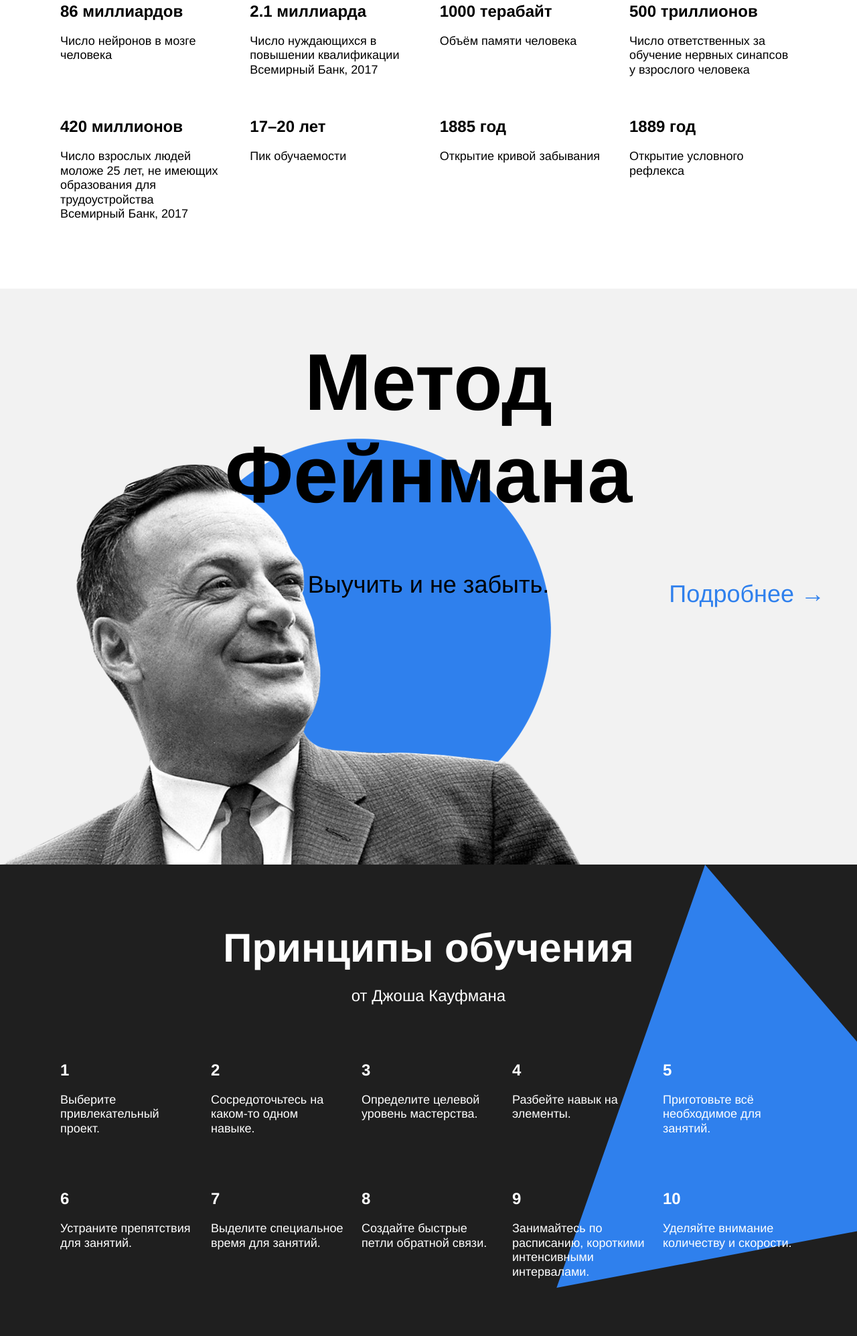
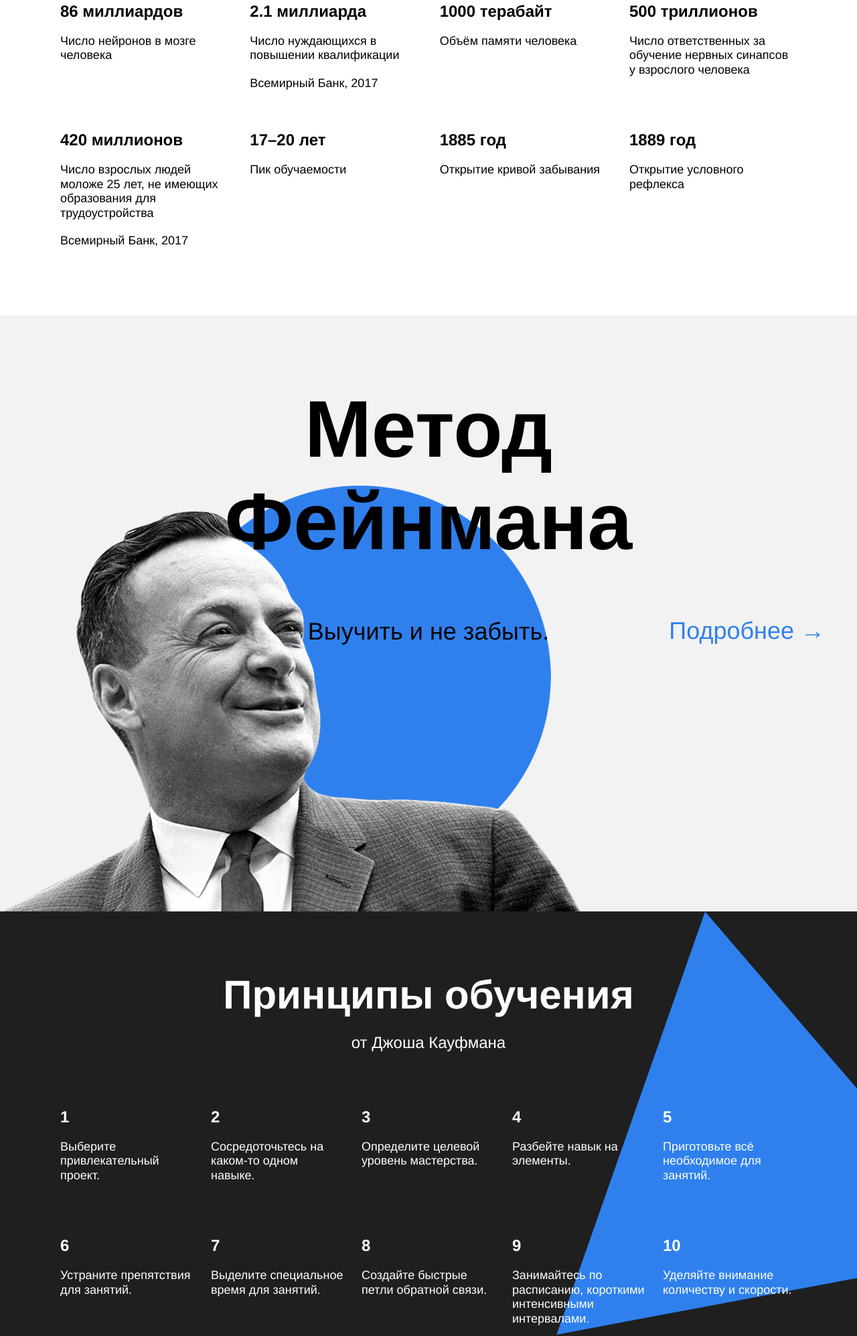
Before and after one commit to iponamareva/how-to-learn, a plain HTML site: page index.html in a window 1280 px wide. Shown: the part 1536-3531 px from the top of the page at 67% size. Drawn offline with Linux system fonts and the light colour scheme.

Commit message:
project 3rd commit

```diff
--- a/index.html
+++ b/index.html
@@ -66,78 +66,78 @@
             <h3 class="table__heading">
               86 миллиардов
             </h3>
-            <div class="table__text">
+            <p class="table__text">
               Число нейронов в мозге человека
-            </div>
+            </p>
           </div>
 
-          <div class="table__cell">
+          <div class="table__cell"> <!-- отступ -->
             <h3 class="table__heading">
               2.1 миллиарда
             </h3>
-            <div class="table__text">
+            <p class="table__text">
               Число нуждающихся в повышении квалификации
-            </div>
-            <div class="table__text">
+            </p>
+            <p class="table__text">
               Всемирный Банк, 2017
-            </div>
+            </p>
           </div>
 
           <div class="table__cell">
             <h3 class="table__heading">
               1000 терабайт
             </h3>
-            <div class="table__text">
+            <p class="table__text">
               Объём памяти человека
-            </div>
+            </p>
           </div>
 
           <div class="table__cell">
             <h3 class="table__heading">
               500 триллионов
             </h3>
-            <div class="table__text">
+            <p class="table__text">
               Число ответственных за обучение нервных синапсов у взрослого человека
-            </div>
+            </p>
           </div>
 
           <div class="table__cell">
-            <h3 class="table__heading">
+            <h3 class="table__heading"> <!-- отступ -->
               420 миллионов
             </h3>
-            <div class="table__text">
+            <p class="table__text">
               Число взрослых людей моложе 25 лет, не имеющих образования для трудоустройства
-            </div>
-            <div class="table__text">
+            </p>
+            <p class="table__text">
               Всемирный Банк, 2017
-            </div>
+            </p>
           </div>
 
           <div class="table__cell">
             <h3 class="table__heading">
               17–20 лет
             </h3>
-            <div class="table__text">
+            <p class="table__text">
               Пик обучаемости
-            </div>
+            </p>
           </div>
 
           <div class="table__cell">
             <h3 class="table__heading">
               1885 год
             </h3>
-            <div class="table__text">
+            <p class="table__text">
               Открытие кривой забывания
-            </div>
+            </p>
           </div>
 
           <div class="table__cell">
             <h3 class="table__heading">
               1889 год
             </h3>
-            <div class="table__text">
+            <p class="table__text">
               Открытие условного рефлекса
-            </div>
+            </p>
           </div>
 
         </div>
@@ -182,91 +182,90 @@
             <h3 class="table__heading">
               1
             </h3>
-            <div class="table__text">
+            <p class="table__text">
               Выберите привлекательный проект.
-            </div>
+            </p>
           </div>
 
           <div class="table__cell table__cell_theme_dark">
             <h3 class="table__heading">
               2
             </h3>
-            <div class="table__text">
+            <p class="table__text">
               Сосредоточьтесь на каком-то одном навыке.
-
-            </div>
+            </p>
           </div>
 
           <div class="table__cell table__cell_theme_dark">
             <h3 class="table__heading">
               3
             </h3>
-            <div class="table__text">
+            <p class="table__text">
               Определите целевой уровень мастерства.
-            </div>
+            </p>
           </div>
 
           <div class="table__cell table__cell_theme_dark">
             <h3 class="table__heading">
               4
             </h3>
-            <div class="table__text">
+            <p class="table__text">
               Разбейте навык на элементы.
-            </div>
+            </p>
           </div>
 
           <div class="table__cell table__cell_theme_dark">
             <h3 class="table__heading">
               5
             </h3>
-            <div class="table__text">
+            <p class="table__text">
               Приготовьте всё необходимое для занятий.
-            </div>
+            </p>
           </div>
 
           <div class="table__cell table__cell_theme_dark">
             <h3 class="table__heading">
               6
             </h3>
-            <div class="table__text">
+            <p class="table__text">
               Устраните препятствия для занятий.
-            </div>
+            </p>
           </div>
 
           <div class="table__cell table__cell_theme_dark">
             <h3 class="table__heading">
               7
             </h3>
-            <div class="table__text">
+            <p class="table__text">
               Выделите специальное время для занятий.
-            </div>
+            </p>
           </div>
 
           <div class="table__cell table__cell_theme_dark">
             <h3 class="table__heading">
               8
             </h3>
-            <div class="table__text">
+            <p class="table__text">
               Создайте быстрые петли обратной связи.
-            </div>
+            </p>
           </div>
 
           <div class="table__cell table__cell_theme_dark">
             <h3 class="table__heading">
               9
             </h3>
-            <div class="table__text">
+            <p class="table__text">
               Занимайтесь по расписанию, короткими интенсивными интервалами.
-            </div>
+            </p>
           </div>
 
           <div class="table__cell table__cell_theme_dark">
             <h3 class="table__heading">
               10
             </h3>
-            <div class="table__text">
+            <p class="table__text">
               Уделяйте внимание количеству и скорости.
-            </div>
+            </p>
           </div>
 
         </div>
--- a/styles/style.css
+++ b/styles/style.css
@@ -42,7 +42,7 @@ section {
   background-repeat: no-repeat;
   background-position: bottom left;
   background-color: #f2f2f2;
-  padding-top: 70px;
+  padding-top: 100px;
 }
 
 .kaufman {
@@ -179,7 +179,7 @@ section {
 
 .section-title_theme_dark {
   color: white;
-  margin: 90px auto 20px;
+  margin: 90px auto 0px;
 }
 
 .section-subtitle_theme_dark {
@@ -213,13 +213,13 @@ section {
   line-height: 1.15;
   font-size: 24px;
   font-weight: bold;
-  margin: 0 0 20px 0;
+  margin: 0px;
 }
 
 .table__text {
   line-height: 1.2;
   font-size: 18px;
-  margin: 0px;
+  margin: 20px 0 0;
 }
 
 .table__cell_theme_dark {
@@ -335,7 +335,7 @@ section {
   line-height: 30px;
   font-size: 18px;
   font-weight: bold;
-  margin-bottom: 20px;
+  margin: 0 0 20px 0;
 }
 
 .footer__column-links {
```
